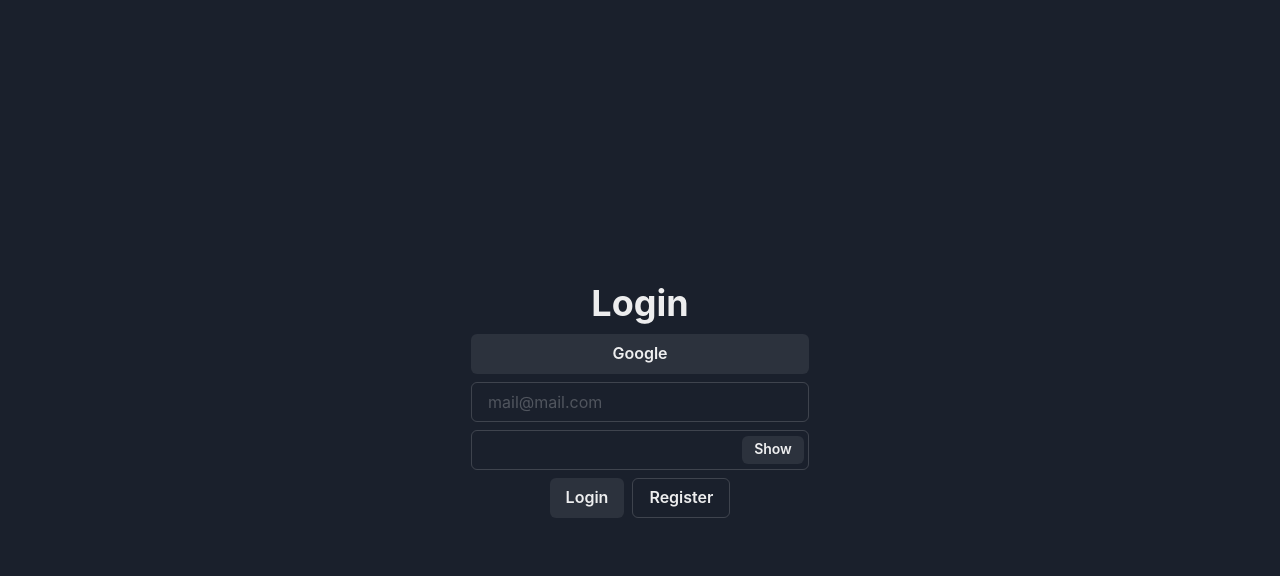
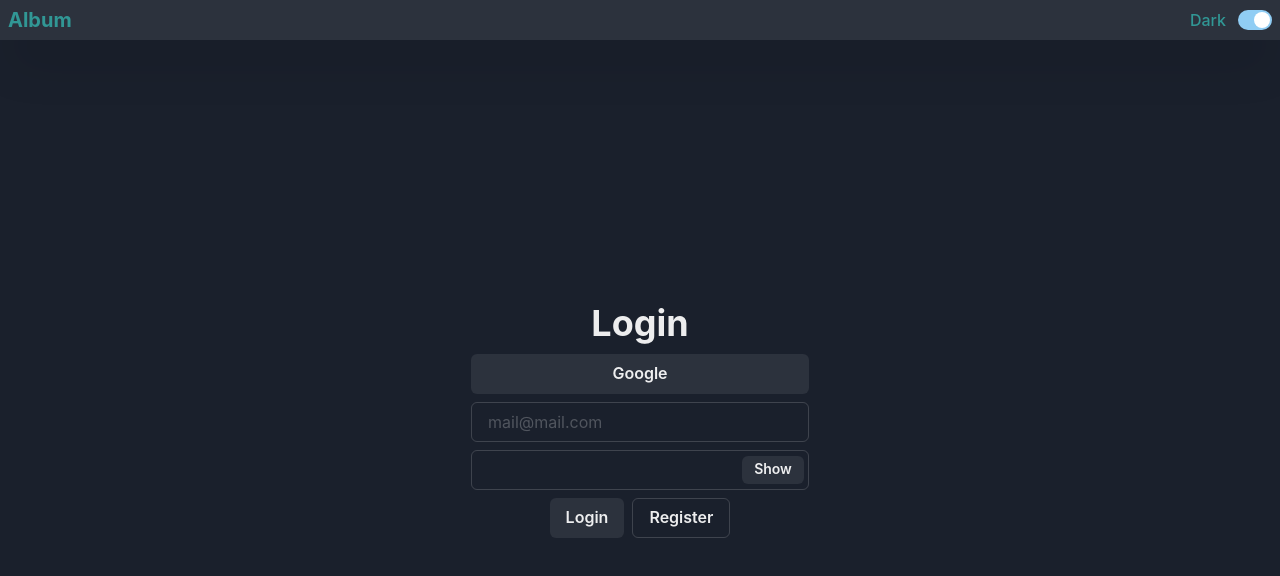
Before and after one commit to ThisSilenceIsMine/react-album, a Next.js app: page /auth/login in a window 1280 px wide. Shown: the top 576 px of the page. Built offline with nearby package versions, Linux system fonts and the light colour scheme; no server answers.

Commit message:
Header with theme switching

```diff
--- /dev/null
+++ b/components/Header/Header.tsx
@@ -0,0 +1,27 @@
+import { Flex, Heading, useColorModeValue } from '@chakra-ui/react';
+import Link from 'next/link';
+import { ThemeSwitch } from './ThemeSwitch';
+
+export const Header = () => {
+  const bg = useColorModeValue('white', 'whiteAlpha.200');
+
+  return (
+    <Flex
+      as="header"
+      align="center"
+      direction="row"
+      justify="space-between"
+      wrap="wrap"
+      padding=".5rem"
+      bg={bg}
+      color="teal.500"
+      shadow="2xl"
+    >
+      <Heading size="md">
+        <Link href="/">Album</Link>
+      </Heading>
+
+      <ThemeSwitch />
+    </Flex>
+  );
+};
--- /dev/null
+++ b/components/Header/ThemeSwitch.tsx
@@ -0,0 +1,18 @@
+import { FormControl, FormLabel, Switch, useColorMode } from '@chakra-ui/react';
+
+export const ThemeSwitch = () => {
+  const { colorMode, toggleColorMode } = useColorMode();
+
+  return (
+    <FormControl display="flex" alignItems="center" width="fit-content">
+      <FormLabel htmlFor="themeToggle" mb="0" textTransform="capitalize">
+        {colorMode}
+      </FormLabel>
+      <Switch
+        id="themeToggle"
+        isChecked={colorMode === 'dark'}
+        onChange={() => toggleColorMode()}
+      />
+    </FormControl>
+  );
+};
--- /dev/null
+++ b/components/Header/index.ts
@@ -0,0 +1 @@
+export * from './Header';
--- a/pages/_app.tsx
+++ b/pages/_app.tsx
@@ -1,14 +1,23 @@
 import { Box, ChakraProvider } from '@chakra-ui/react';
+import { Header } from 'components/Header';
 import { RouteGuard } from 'components/RouteGuard';
 import { AppProps } from 'next/app';
+import { useRouter } from 'next/router';
 import '../public/style.css';
 
 const MyApp = ({ Component, pageProps }: AppProps) => {
+  const router = useRouter();
+  const isOnAuth = router.pathname.startsWith('/auth');
+
   return (
     <ChakraProvider>
       <Box>
+        {/* {!isOnAuth && <Header />} */}
+        <Header />
         <RouteGuard>
-          <Component {...pageProps} />
+          <Box height={isOnAuth ? 'calc(100% - 40px)' : '100%'}>
+            <Component {...pageProps} />
+          </Box>
         </RouteGuard>
       </Box>
     </ChakraProvider>
--- a/pages/_document.tsx
+++ b/pages/_document.tsx
@@ -1,10 +1,19 @@
-// pages/_document.js
-
 import { ColorModeScript } from '@chakra-ui/react';
-import NextDocument, { Html, Head, Main, NextScript } from 'next/document';
+import NextDocument, {
+  Html,
+  Head,
+  Main,
+  NextScript,
+  DocumentContext,
+  DocumentInitialProps,
+} from 'next/document';
 import theme from 'lib/theme';
 
 export default class Document extends NextDocument {
+  static getInitialProps(ctx: DocumentContext): Promise<DocumentInitialProps> {
+    return NextDocument.getInitialProps(ctx);
+  }
+
   render() {
     return (
       <Html lang="en">
```
